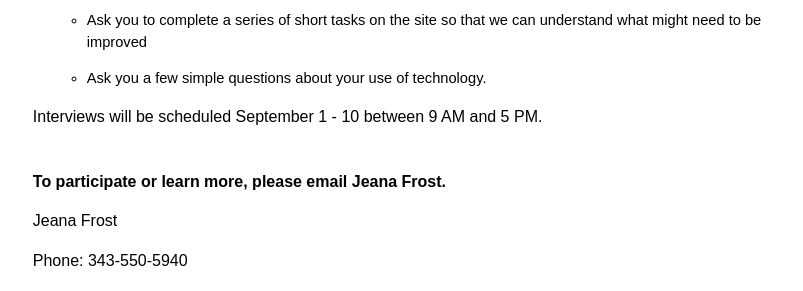
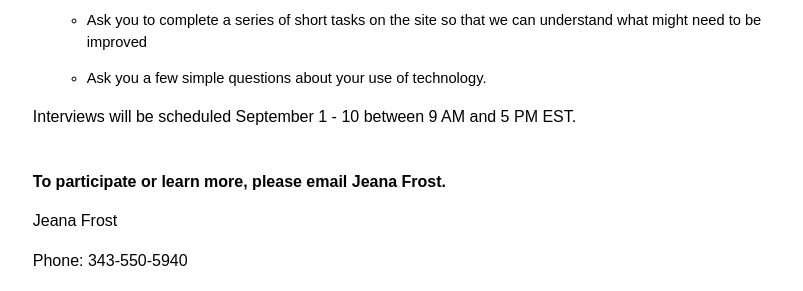
Before and after one commit to cds-snc/research-recherche, a Jekyll site: the page built from _pages/en/notify.html, in a window 1280 px wide. Shown: the part 666-957 px from the top of the page, without its empty margins (236-1039 px from the left). Built offline with Jekyll 4.4.1, drawn with Linux system fonts in a browser that asks for light colours.

Commit message:
Update notify.html

```diff
--- a/_pages/en/notify.html
+++ b/_pages/en/notify.html
@@ -202,7 +202,7 @@
       </ul>
 
       <p>
-        <span lang="EN" style="font-size:12.0pt;line-height:115%">Interviews will be scheduled September 1 - 10 between 9 AM and 5 PM.</span>
+        <span lang="EN" style="font-size:12.0pt;line-height:115%">Interviews will be scheduled September 1 - 10 between 9 AM and 5 PM EST.</span>
       </p>
 
       <p style="margin-bottom:10.0pt;padding-top:25px">
```
